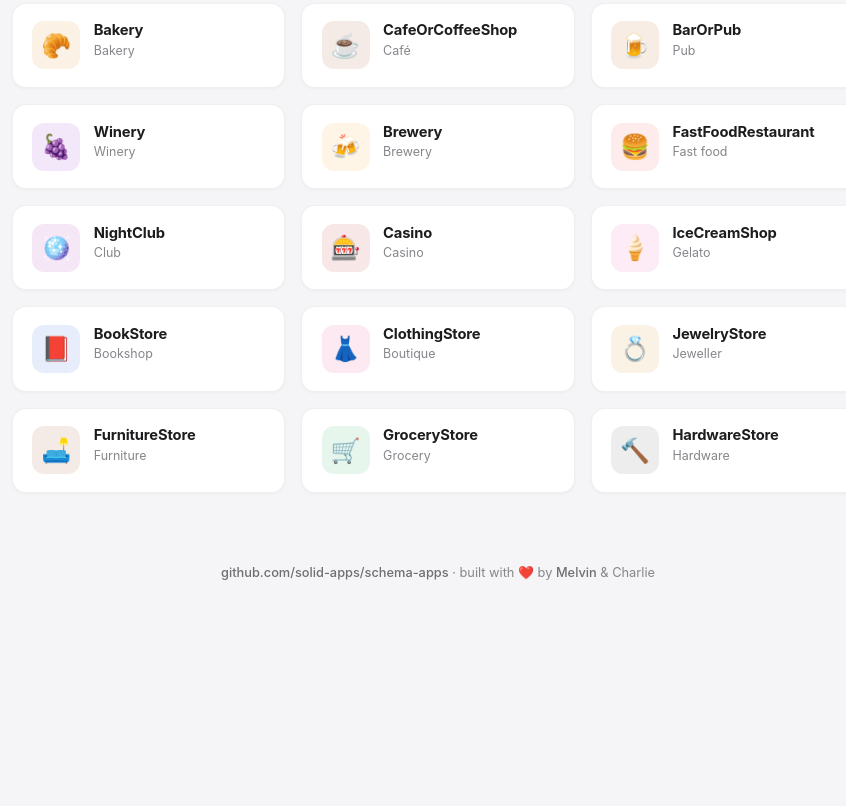
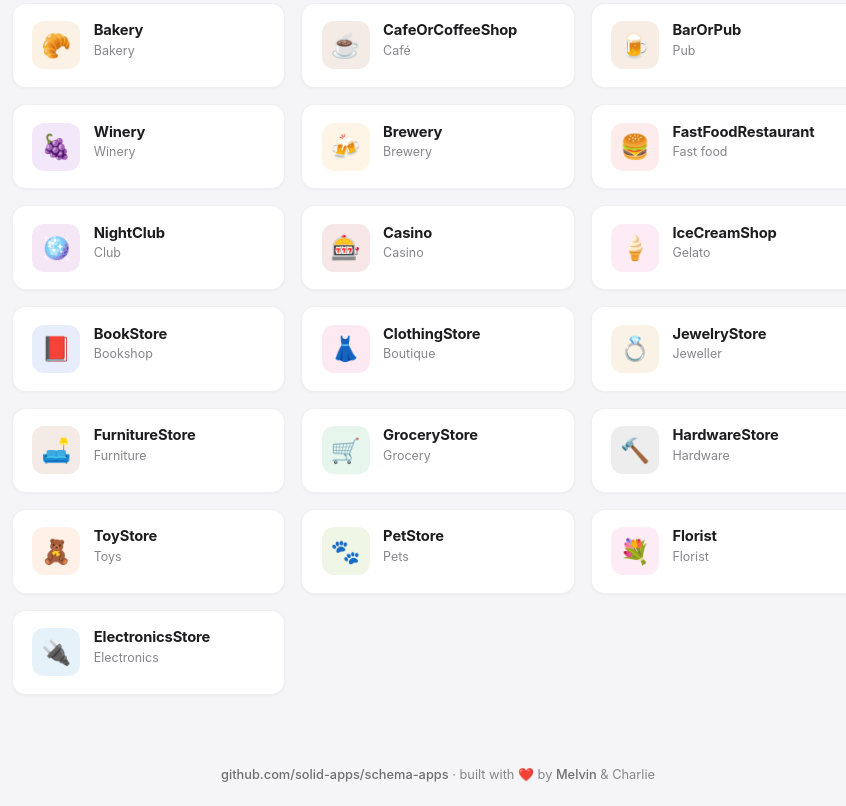
Before and after one commit to solid-apps/schema-apps, a website: page index.html in a window 1280 px wide. Shown: the part 2871-3677 px from the top of the page, without its empty margins (202-1048 px from the left). Before the commit the page ends 3475 px from the top, so only its background shows below. Drawn offline with Linux system fonts and the light colour scheme.

Commit message:
schema-apps: add ToyStore, PetStore, Florist, ElectronicsStore to gallery

```diff
--- a/index.html
+++ b/index.html
@@ -270,6 +270,10 @@ const APPS = [
   { file: "furniture-store.html",      name: "FurnitureStore",      icon: "\u{1F6CB}️", accent: "#92400e", tag: "Furniture" },
   { file: "grocery-store.html",        name: "GroceryStore",        icon: "\u{1F6D2}", accent: "#16a34a", tag: "Grocery" },
   { file: "hardware-store.html",       name: "HardwareStore",       icon: "\u{1F528}", accent: "#57534e", tag: "Hardware" },
+  { file: "toy-store.html",            name: "ToyStore",            icon: "\u{1F9F8}", accent: "#f97316", tag: "Toys" },
+  { file: "pet-store.html",            name: "PetStore",            icon: "\u{1F43E}", accent: "#65a30d", tag: "Pets" },
+  { file: "florist.html",              name: "Florist",             icon: "\u{1F490}", accent: "#ec4899", tag: "Florist" },
+  { file: "electronics-store.html",    name: "ElectronicsStore",    icon: "\u{1F50C}", accent: "#0284c7", tag: "Electronics" },
 ];
 
 const grid = document.getElementById("grid");
```
